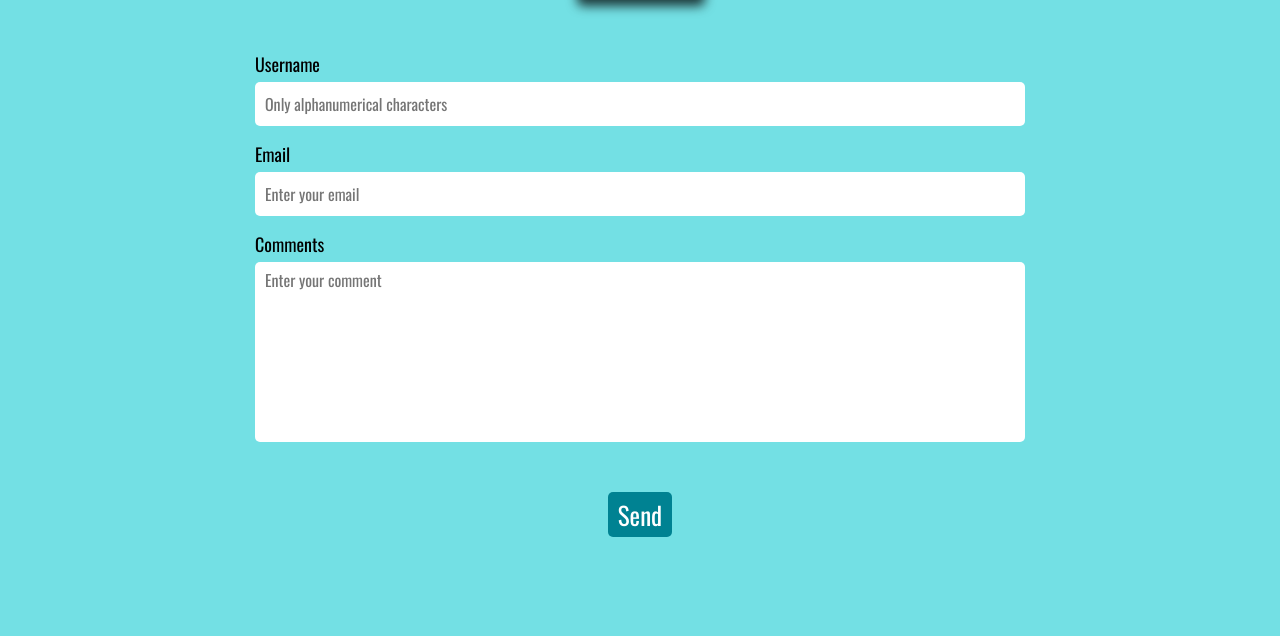
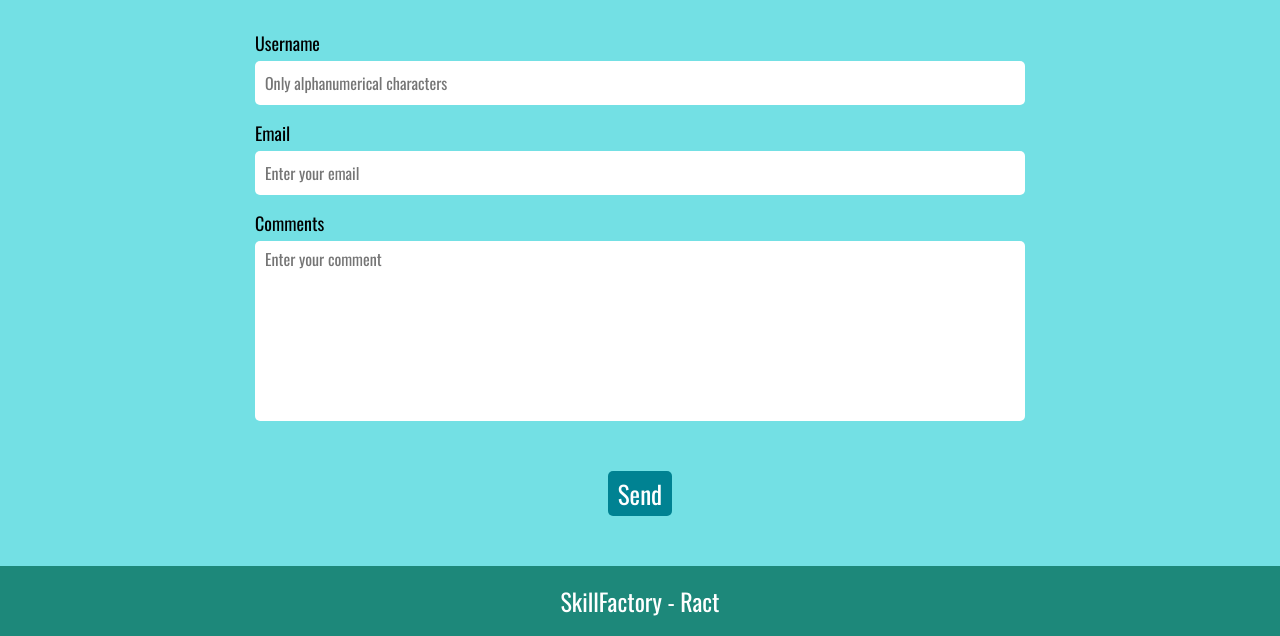
Before and after one commit to Matt-Cab/skillfactory-avalith_tp1, a plain HTML site: page form.html in a window 1280 px wide. Shown: the part 222-858 px from the top of the page. Before the commit the page ends 810 px from the top, so only its background shows below. Drawn offline with nearby package versions, Linux system fonts and the light colour scheme.

Commit message:
:lipstick: Added footer to the site

```diff
--- a/css/cards.css
+++ b/css/cards.css
@@ -8,7 +8,7 @@
 
 .card {
     text-align: center;
-    background-color: #21DA7A;
+    background-color: #31c489;
     padding: 10px;
     border-radius: 5px;
 }
--- a/css/form.css
+++ b/css/form.css
@@ -1,5 +1,5 @@
 main {
-    min-height: calc(100vh - 80px);
+    min-height: calc(100vh - 180px);
     display: flex;
     justify-content: center;
     align-items: center;
--- a/css/general.css
+++ b/css/general.css
@@ -125,3 +125,15 @@ a {
 .custom-btn:hover {
     opacity: .8;
 }
+
+footer {
+    height: 70px;
+    margin-top: 20px;
+    font-size: 1.5rem;
+    display: flex;
+    justify-content: center;
+    align-items: center;
+    padding: 20px;
+    color: #fff;
+    background-color: #1d887a;
+}
--- a/css/users.css
+++ b/css/users.css
@@ -1,5 +1,5 @@
 main {
-    min-height: calc(100vh - 90px);
+    min-height: calc(100vh - 180px);
     display: grid;
     place-content: center;
     /* justify-items: center; */
--- a/form.html
+++ b/form.html
@@ -49,5 +49,9 @@
             <button class="submit-btn custom-btn" type="submit">Send</button>
         </form>
     </main>
+
+    <footer>
+        <p>SkillFactory - Ract</p>
+    </footer>
 </body>
 </html>
```
Also changed, not shown: cards.html (+4 -0 lines), users.html (+4 -0 lines).
